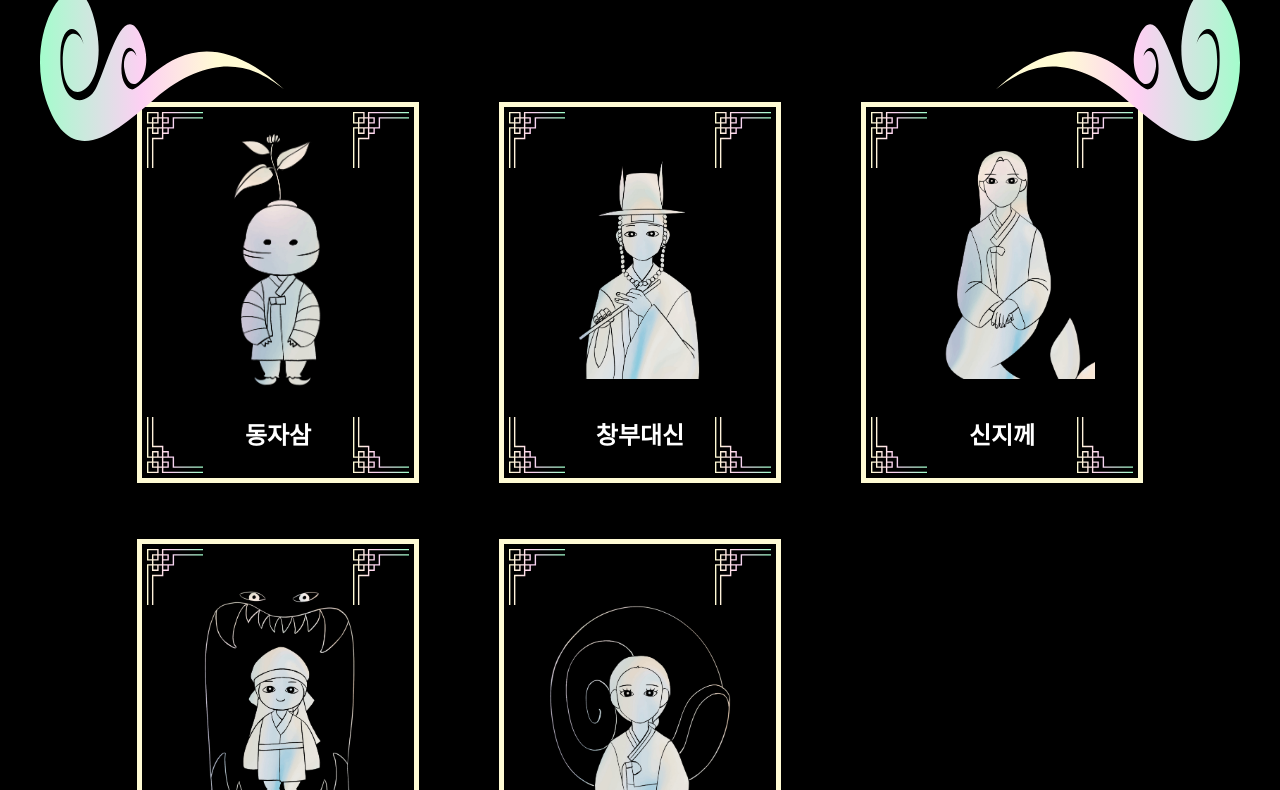
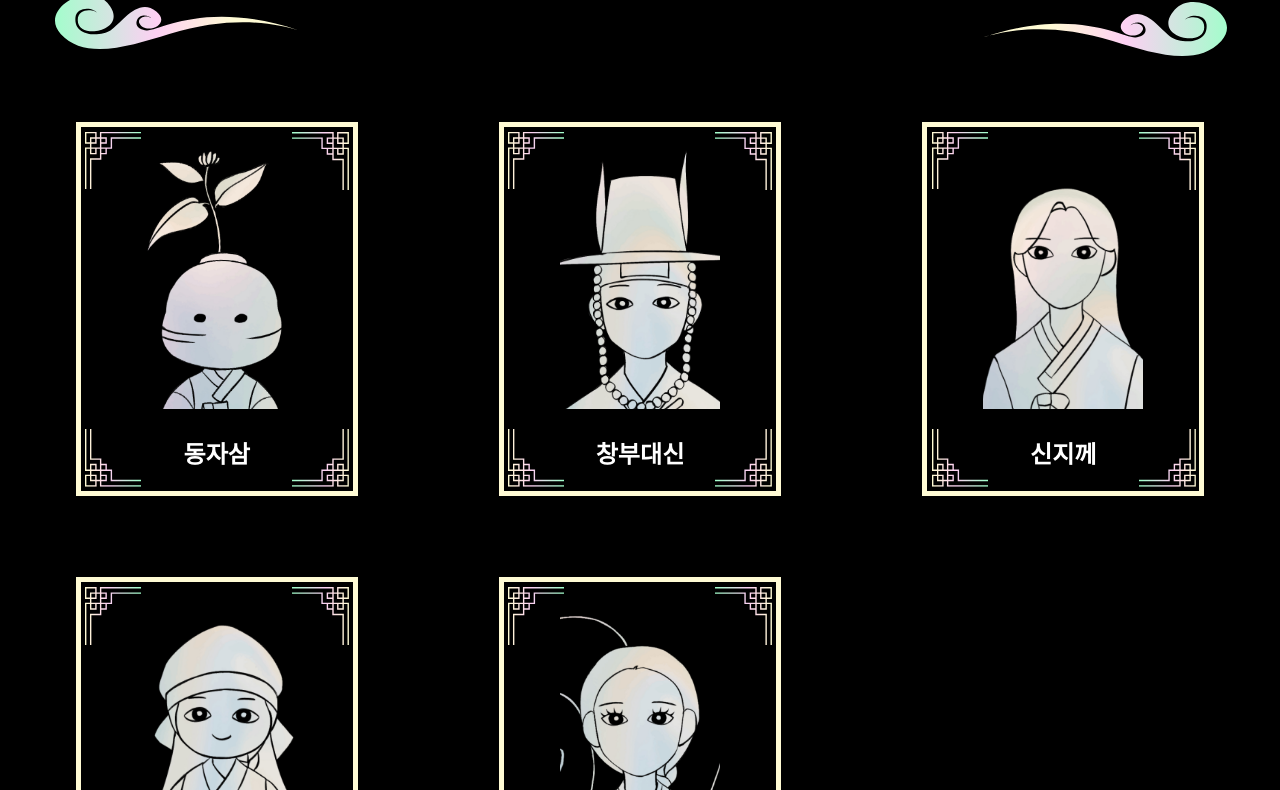
Before and after one commit to seeun0713/public, a plain HTML site: page ghost-archive.html in a window 1280 px wide. Shown: the part 105-895 px from the top of the page. Drawn offline with Linux system fonts and the light colour scheme.

Commit message:
2차 심사 이후 02

```diff
--- a/css/style.css
+++ b/css/style.css
@@ -28,6 +28,31 @@ button.menu-toggle {
 }
 .side-nav[hidden] { display: none; }
 
+/* ----- 메뉴가 열렸을 때의 페이지 장식 -----
+   패널은 머리말 아래에서 시작하므로, 장식이 패널 뒤에 깔리면 머리말 쪽으로
+   삐져나온 윗부분만 남아 잘린 것처럼 보입니다.
+   그래서 메뉴가 열려 있는 동안에는 장식을 패널보다 위로 올려 통째로 보이게 합니다.
+   (메뉴가 열리면 JS 가 <body> 에 side-nav-open 을 붙입니다.) */
+body.side-nav-open .cloud-ornament,      /* 착한 귀신상 목록 · 동자삼 상세 */
+body.side-nav-open .gd-norigae,          /* 귀신 도감 상세 — 노리개 */
+body.side-nav-open .exam-corner,         /* 인간 유사도 시험 */
+body.side-nav-open .ordinance-corner {   /* 공존에 관한 조례 */
+  z-index: 1001;         /* 사이드바(1000)보다 위 */
+  pointer-events: none;  /* 메뉴 항목 클릭을 가로막지 않도록 */
+}
+
+/* 패널 오른쪽에 남는 자리를 패널과 같은 검정으로 메웁니다.
+   글자는 본문 칸에 맞춰 서고, 검정 면은 화면 끝까지 이어집니다. */
+.side-nav::after {
+  content: "";
+  position: absolute;
+  top: 0;
+  right: 0;
+  bottom: 0;
+  width: max(0px, (100% - var(--page-max)) / 2);
+  background: #000;
+}
+
 /* 뒤쪽 내용을 살짝 어둡게 덮는 막 */
 .side-nav-dim {
   position: absolute;
@@ -44,9 +69,6 @@ button.menu-toggle {
   background: #000;
   padding: 16px 48px 48px;
   overflow-y: auto;
-  /* 피그마엔 없지만, 귀신 쪽 검정 배경 페이지에서 패널 경계가 안 보여서
-     구분선과 같은 색으로 왼쪽에 머리카락 굵기 선을 하나 넣었습니다. */
-  border-left: 1px solid #545454;
 }
 .side-nav-inner {
   display: flex;
@@ -576,13 +598,22 @@ body.archive-detail {
 /* ----- 상단 구름 장식 ----- */
 .cloud-ornament {
   position: absolute;
-  top: 96px;
   width: 244px;
   pointer-events: none;
   z-index: 1;
 }
-.cloud-ornament.left { left: 40px; transform: scaleX(-1); }
-.cloud-ornament.right { right: 40px; }
+.cloud-ornament.left  { left: 40px; top: 96px; transform: scaleX(-1); }
+.cloud-ornament.right { right: 40px; top: 96px; }
+
+/* 착한 귀신상 목록만 시안(node 306:8043) 위치를 그대로 씁니다.
+   같은 클래스를 동자삼 상세·홈에서도 쓰고 있어 범위를 좁혔습니다. */
+.archive-list .cloud-ornament       { height: 53.566px; }
+.archive-list .cloud-ornament.left  { left: 55px;  top: 100px; }
+.archive-list .cloud-ornament.right { right: 53px; top: 107px; }
+
+/* 사이드바가 열렸을 때 구름을 감추는 규칙은 파일 앞쪽
+   "메뉴가 열려 있는 동안 감추는 페이지 장식" 에 모아 두었습니다.
+   시안(node 373:8234)에도 이때 오른쪽 구름이 없습니다. */
 
 /* ----- 큰 제목 (동자삼) ----- */
 .archive-title {
@@ -721,10 +752,10 @@ body.archive-detail {
 /* 카드 그리드 */
 .ghost-grid {
   display: grid;
-  grid-template-columns: repeat(auto-fit, minmax(220px, 282px));
+  grid-template-columns: repeat(3, 282.25px);
   justify-content: center;
-  gap: 56px 80px;
-  margin-top: 80px;
+  gap: 81px 141px;
+  margin-top: 100px;   /* 머리말(127) 아래 100px = 시안의 위에서 227px */
 }
 
 /* 카드 한 장 */
@@ -732,11 +763,11 @@ body.archive-detail {
   position: relative;
   display: flex;
   flex-direction: column;
-  align-items: center;
-  gap: 22px;
-  padding: 23px;
+  gap: 26.389px;
+  width: 282.25px;
+  padding: 17.21px;
   background: #000;
-  border: 5px solid #fffbd4;
+  border: 5.737px solid #fffbd4;
   text-decoration: none;
   color: #fff;
 }
@@ -744,21 +775,28 @@ body.archive-detail {
 
 /* 귀신 이미지 영역 */
 .ghost-card-img {
-  height: 265px;
+  height: 265.04px;
   display: flex;
   align-items: center;
-  justify-content: center;
-  padding: 0 20px;
-}
+  padding: 0 39.01px;
+}
+/* 넘치는 부분을 잘라내는 "창" */
+.ghost-card-img .crop {
+  position: relative;
+  flex: 1 1 0;
+  min-width: 0;
+  height: 100%;
+  overflow: hidden;
+}
+/* 원본을 크게 늘려 밀어 넣습니다 (left/top/width/height 는 HTML 에서 지정) */
 .ghost-card-img img {
-  max-height: 100%;
-  max-width: 100%;
-  object-fit: contain;
+  position: absolute;
+  max-width: none;
 }
 
 /* 이름 */
 .ghost-card-name {
-  font-size: 24px;
+  font-size: 24.09px;
   font-weight: 700;
   text-align: center;
 }
@@ -766,16 +804,19 @@ body.archive-detail {
 /* 4개 모서리 장식 (좌/우 SVG 1개씩, 아래쪽은 뒤집어 사용) */
 .ghost-card .corner-deco {
   position: absolute;
-  width: 56px;
-  height: 56px;
-  background-size: contain;
+  height: 57.625px;
+  background-size: 100% 100%;
   background-repeat: no-repeat;
   pointer-events: none;
 }
-.ghost-card .corner-deco.tl { top: 5px; left: 5px; background-image: url("../images/card-corner-l.svg"); }
-.ghost-card .corner-deco.tr { top: 5px; right: 5px; background-image: url("../images/card-corner-r.svg"); }
-.ghost-card .corner-deco.bl { bottom: 5px; left: 5px; background-image: url("../images/card-corner-l.svg"); transform: scaleY(-1); }
-.ghost-card .corner-deco.br { bottom: 5px; right: 5px; background-image: url("../images/card-corner-r.svg"); transform: scaleY(-1); }
+.ghost-card .corner-deco.tl,
+.ghost-card .corner-deco.bl { width: 56.22px; background-image: url("../images/arc-corner-l.svg"); }
+.ghost-card .corner-deco.tr,
+.ghost-card .corner-deco.br { width: 56.92px; background-image: url("../images/arc-corner-r.svg"); }
+.ghost-card .corner-deco.tl { top: 4.59px;    left: 4.59px; }
+.ghost-card .corner-deco.tr { top: 4.59px;    right: 3.89px; transform: scaleX(-1); }
+.ghost-card .corner-deco.bl { bottom: 4.33px; left: 4.59px;  transform: scaleY(-1); }
+.ghost-card .corner-deco.br { bottom: 4.33px; right: 3.89px; transform: scale(-1); }
 
 @media (max-width: 880px) {
   .ghost-grid { margin-top: 48px; gap: 32px; }
--- a/ghost-archive.html
+++ b/ghost-archive.html
@@ -6,56 +6,90 @@
   <title>착한 귀신상 — 착한 귀신 아카이브</title>
   <link rel="stylesheet" href="css/style.css" />
 </head>
-<body class="archive-detail">
+<!--
+  착한 귀신상 목록 (Figma "Desktop - 92", node 306:8043)
+
+  카드 한 장의 구조
+    .ghost-card-img .crop : 236.356 - 좌우 여백 = 158.3px 폭의 "창"입니다.
+                            넘치는 부분은 잘라냅니다.
+    .crop img             : 원본 그림을 크게 늘린 뒤 밀어서 원하는 부분만
+                            보이게 합니다. 카드마다 값이 달라 style 로 직접 적었습니다.
+    .corner-deco          : 네 귀퉁이의 전통 완자 장식
+-->
+<body class="archive-detail archive-list">
   <div class="archive-wrap">
 
     <!-- 헤더 -->
     <header class="archive-header">
-      <a class="icon left" href="index.html" aria-label="홈으로">←</a>
+      <a class="icon left" href="index.html" aria-label="홈으로">
+        <img src="images/arc-icon-back.svg" alt="" />
+      </a>
       <h1 class="archive-brand gradient-text">착한 귀신상</h1>
-      <button class="icon right menu-toggle" type="button" aria-label="메뉴">☰</button>
+      <button class="icon right menu-toggle" type="button" aria-label="메뉴">
+        <img src="images/arc-icon-menu.svg" alt="" />
+      </button>
     </header>
 
     <!-- 상단 구름 장식 (좌우) -->
-    <img class="cloud-ornament left" src="images/cloud-ornament.svg" alt="" />
-    <img class="cloud-ornament right" src="images/cloud-ornament.svg" alt="" />
+    <img class="cloud-ornament left" src="images/arc-cloud-l.svg" alt="" aria-hidden="true" />
+    <img class="cloud-ornament right" src="images/arc-cloud-r.svg" alt="" aria-hidden="true" />
 
     <!-- 귀신 카드 목록 -->
     <div class="ghost-grid">
 
       <a class="ghost-card" href="ghost-archive-dongjasam.html">
+        <span class="ghost-card-img">
+          <span class="crop">
+            <img src="images/arc-dongjasam.png" alt="동자삼" style="left: -17.74%; top: 0.25%; width: 135.48%; height: 154.52%;" />
+          </span>
+        </span>
+        <span class="ghost-card-name">동자삼</span>
         <i class="corner-deco tl"></i><i class="corner-deco tr"></i>
         <i class="corner-deco bl"></i><i class="corner-deco br"></i>
-        <span class="ghost-card-img"><img src="images/list-dongjasam.png" alt="동자삼" /></span>
-        <span class="ghost-card-name">동자삼</span>
       </a>
 
       <a class="ghost-card" href="#">
+        <span class="ghost-card-img">
+          <span class="crop">
+            <img src="images/arc-changbu.png" alt="창부대신" style="left: -72.82%; top: -8.97%; width: 244.95%; height: 182.99%;" />
+          </span>
+        </span>
+        <span class="ghost-card-name">창부대신</span>
         <i class="corner-deco tl"></i><i class="corner-deco tr"></i>
         <i class="corner-deco bl"></i><i class="corner-deco br"></i>
-        <span class="ghost-card-img"><img src="images/list-changbudaesin.png" alt="창부대신" /></span>
-        <span class="ghost-card-name">창부대신</span>
       </a>
 
       <a class="ghost-card" href="#">
+        <span class="ghost-card-img">
+          <span class="crop">
+            <img src="images/arc-sinjikke.png" alt="신지께" style="left: -75.8%; top: 12.75%; width: 251.52%; height: 187.9%;" />
+          </span>
+        </span>
+        <span class="ghost-card-name">신지께</span>
         <i class="corner-deco tl"></i><i class="corner-deco tr"></i>
         <i class="corner-deco bl"></i><i class="corner-deco br"></i>
-        <span class="ghost-card-img"><img src="images/list-sinjikke.png" alt="신지께" /></span>
-        <span class="ghost-card-name">신지께</span>
       </a>
 
       <a class="ghost-card" href="#">
+        <span class="ghost-card-img">
+          <span class="crop">
+            <img src="images/arc-geogugoe.png" alt="거구괴&amp;청의동자" style="left: -73.31%; top: -40.21%; width: 246.36%; height: 184.04%;" />
+          </span>
+        </span>
+        <span class="ghost-card-name">거구괴&amp;청의동자</span>
         <i class="corner-deco tl"></i><i class="corner-deco tr"></i>
         <i class="corner-deco bl"></i><i class="corner-deco br"></i>
-        <span class="ghost-card-img"><img src="images/list-geogugoe.png" alt="거구괴&청의동자" /></span>
-        <span class="ghost-card-name">거구괴&청의동자</span>
       </a>
 
       <a class="ghost-card" href="#">
+        <span class="ghost-card-img">
+          <span class="crop">
+            <img src="images/arc-uureong.png" alt="우렁각시" style="left: -63.53%; top: -35.1%; width: 227.06%; height: 169.62%;" />
+          </span>
+        </span>
+        <span class="ghost-card-name">우렁각시</span>
         <i class="corner-deco tl"></i><i class="corner-deco tr"></i>
         <i class="corner-deco bl"></i><i class="corner-deco br"></i>
-        <span class="ghost-card-img"><img src="images/list-uureong.png" alt="우렁각시" /></span>
-        <span class="ghost-card-name">우렁각시</span>
       </a>
 
     </div>
--- a/js/script.js
+++ b/js/script.js
@@ -514,10 +514,13 @@ function setupMenu() {
     wrap.style.setProperty("--side-nav-top", top + "px");
 
     wrap.hidden = false;
+    // 페이지 장식 중 사이드바와 겹치는 것을 CSS 에서 감출 수 있도록 표시를 남깁니다
+    document.body.classList.add("side-nav-open");
     toggles.forEach(function (btn) { btn.setAttribute("aria-expanded", "true"); });
   }
   function closeMenu() {
     wrap.hidden = true;
+    document.body.classList.remove("side-nav-open");
     toggles.forEach(function (btn) { btn.setAttribute("aria-expanded", "false"); });
   }
 
```
Also changed, not shown: images/arc-changbu.png (added), images/arc-cloud-l.svg (added), images/arc-cloud-r.svg (added), images/arc-corner-l.svg (added), images/arc-corner-r.svg (added), images/arc-dongjasam.png (added), images/arc-geogugoe.png (added), images/arc-icon-back.svg (added), images/arc-icon-menu.svg (added), images/arc-sinjikke.png (added), images/arc-uureong.png (added).
